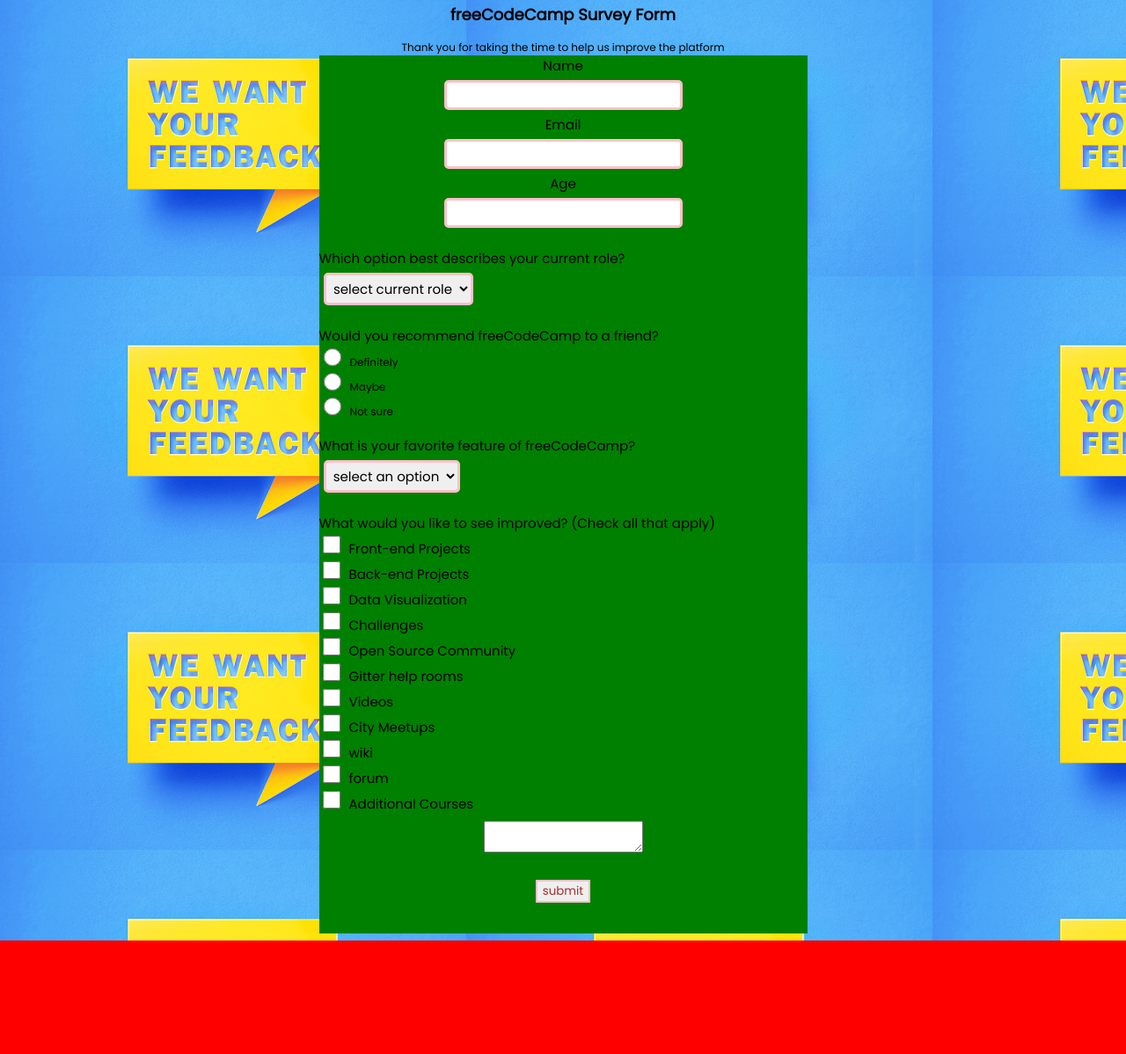
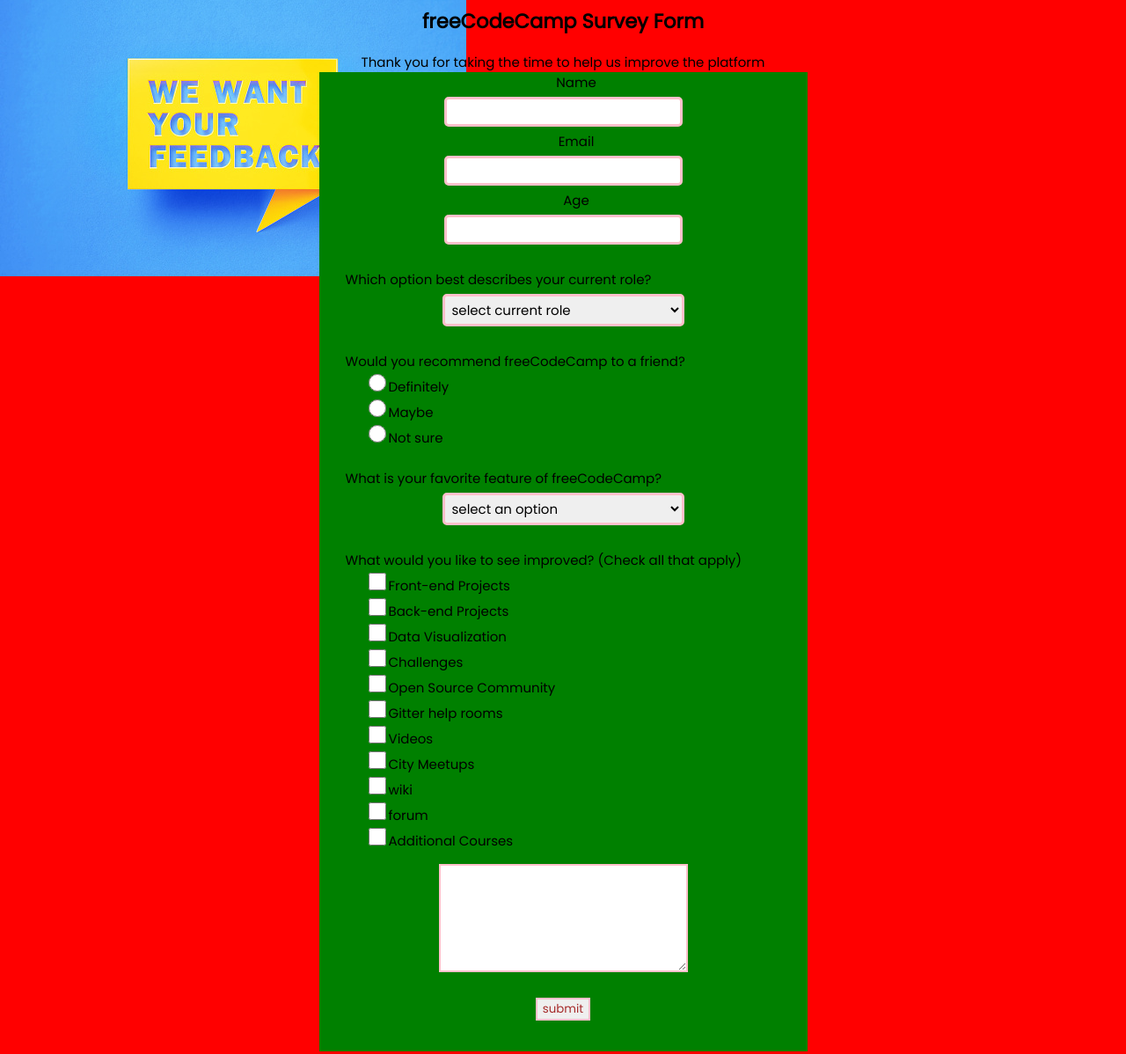
Before and after one commit to iprankurpandey/FCC-solutions, a plain HTML site: page App2/index.html in a window 1280 px wide. Shown: the part 12-1210 px from the top of the page at 88% size. Before the commit the page ends 1081 px from the top, so only its background shows below. Drawn offline with Linux system fonts and the light colour scheme.

Commit message:
proect done tets cases are left

```diff
--- a/App2/style.css
+++ b/App2/style.css
@@ -12,7 +12,9 @@ body {
   font-size: 12px;
   font-family: 'Poppins', sans-serif;
   background-image: url('./survey.jpg');
-  background-repeat: inherit;
+  background-repeat: no-repeat;
+  font-size: 15px;
+
 }
 
 #container {
@@ -21,8 +23,7 @@ body {
   background-color: var(--btn-bg-color);
   width: 555px;
   display: block;
-  margin-right: auto;
-  margin-left: auto;
+ margin: auto;
 }
 
 #name,
@@ -38,16 +39,24 @@ body {
   border: 3px solid pink;
   font-family: inherit;
   margin: 5px;
-  text-align: center;
+  text-align: left;
+
 }
 
-.input-radio,
+.input-radio
+{
+  display: inline-block;
+  margin-left: 3.5rem;
+  min-height: 1.25rem;
+  min-width: 1.25rem;
+}
 .input-checkbox {
 
   display: inline-block;
-  margin-right: 0.625rem;
+  margin-left: 1.625rem;
   min-height: 1.25rem;
   min-width: 1.25rem;
+
 }
 
 h1,
@@ -57,12 +66,19 @@ section {
 
 #textarea-input {
   text-align: center;
-  margin: 8px;
-  height: auto;
-  width: auto;
 
 }
+label{
+  margin-left:30px;
+  text-align: left;
+}
+#textholder{
+  height: 115px;
+  width: 275px;
+  border: 2px solid pink;
+  margin-top: 15px;
 
+}
 #button-click {
   text-align: center;
 
@@ -75,10 +91,7 @@ button {
   color: brown;
 }
 
-label {
-  text-align: center;
-  font-size: 15px;
-}
+
 
 #inputs{
   text-align: center;
@@ -87,3 +100,11 @@ label {
   select{
     font-size: 15px;
   }
+
+  #option1,#option2{
+    text-align: center;
+  }
+
+  #proffesion,#features{
+    width: 275px;
+  }
```
